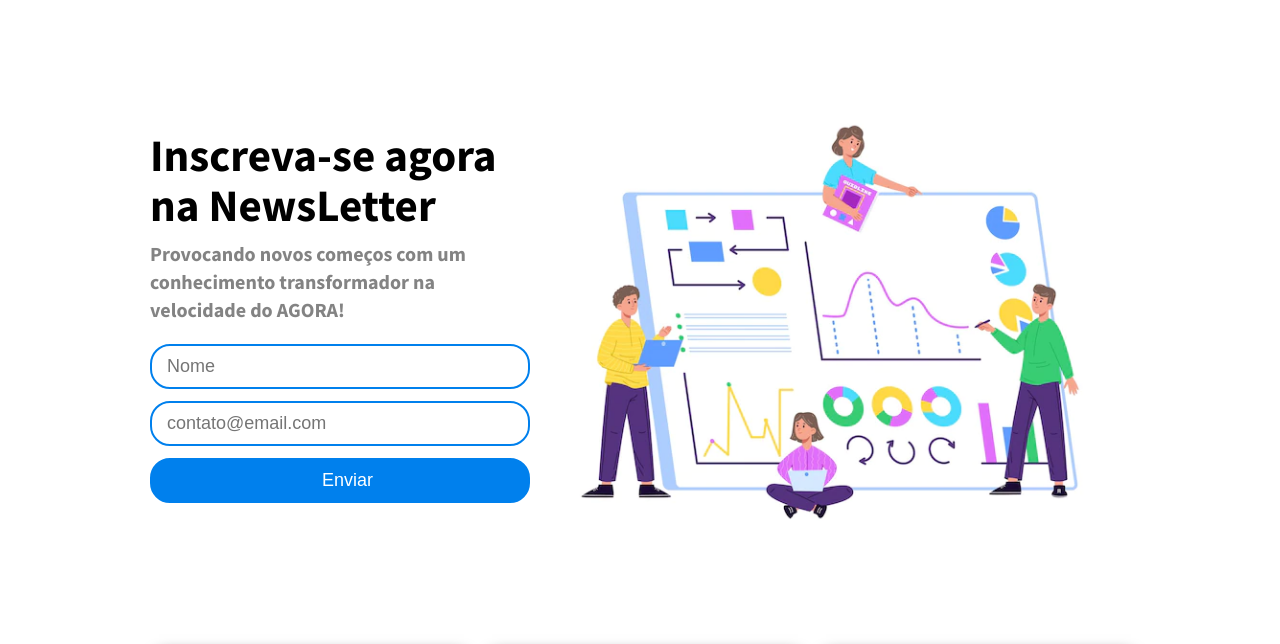
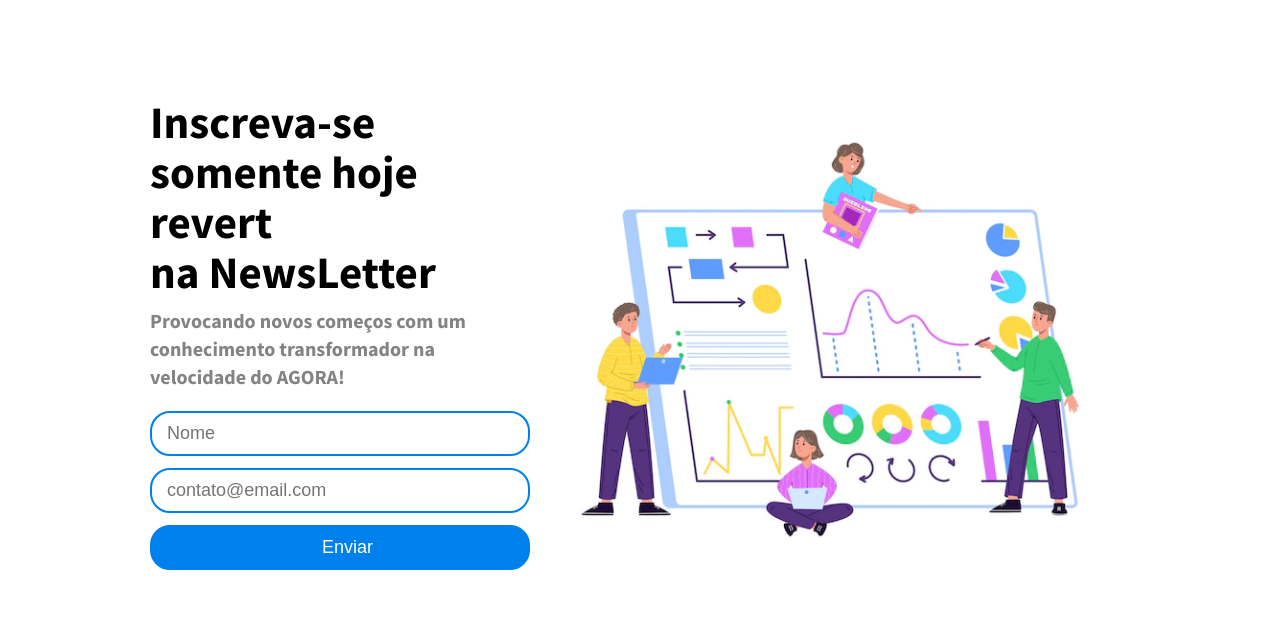
Before and after one commit to victortavaresbrum/portifolio-victor, a plain HTML site: page modulo5.html in a window 1280 px wide. Shown: the part 83-727 px from the top of the page. Drawn offline with Linux system fonts and the light colour scheme.

Commit message:
trabalhando_revert

```diff
--- a/modulo5.html
+++ b/modulo5.html
@@ -35,7 +35,7 @@
         <main>
             <div class="container-main">
                 <div>
-                    <h2><span>Inscreva-se agora</span></h2>
+                    <h2><span>Inscreva-se somente hoje revert</span></h2>
                     <h2><span>na NewsLetter</span></h2>
                     <h3>Provocando novos começos com um conhecimento
                         transformador na velocidade do AGORA!</h3>
```
